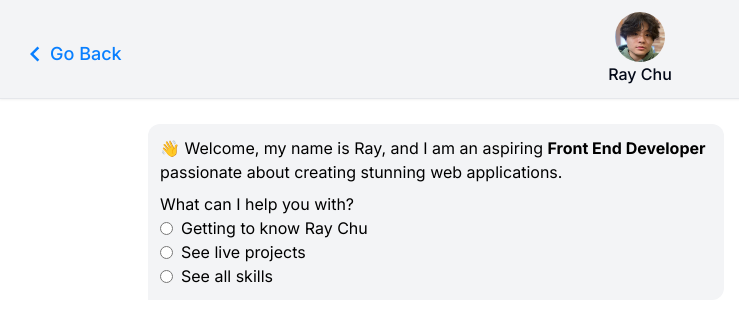
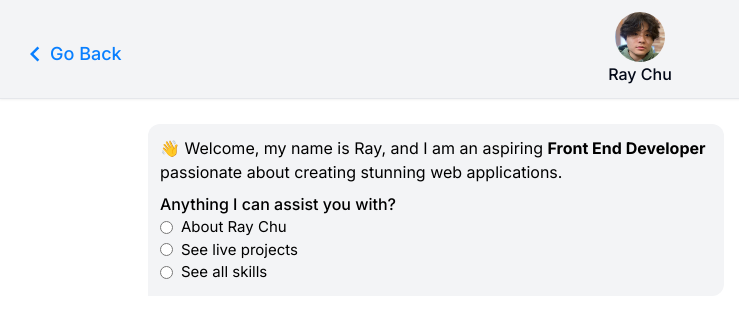
Before and after one commit to RayChu83/portfolio-v2, a Next.js app: page / in a window 1280 px wide. Shown: the top 322 px of the page, without its empty margins (0-739 px from the left). Built offline with nearby package versions, Linux system fonts and the light colour scheme.

Commit message:
Added projects option along with auto scroll when chat is updated

```diff
--- a/src/app/_components/Chats.jsx
+++ b/src/app/_components/Chats.jsx
@@ -1,27 +1,30 @@
 "use client";
 import Link from "next/link";
+import Cta from "./Cta";
+import Projects from "./Projects";
+import { useRouter } from "next/navigation";
 
 import React, { useState } from "react";
-import Cta from "./Cta";
 
-const getReceivedMessage = (type, updateChats) => {
+const GetReceivedMessage = (type, updateChats) => {
+  const { push } = useRouter();
   let message;
   switch (type) {
     case "Welcome":
       message = (
-        <>
+        <article className="bg-gray-100 text-black rounded-bl-none p-3 rounded-xl w-fit">
           <p>
             👋 Welcome, my name is Ray, and I am an aspiring{" "}
             <strong>Front End Developer </strong>
             passionate about creating stunning web applications.
           </p>
-          <Cta type={type} updateChats={updateChats} />
-        </>
+          <Cta type={type} updateChats={updateChats} push={push} />
+        </article>
       );
       break;
     case "About":
       message = (
-        <>
+        <article className="bg-gray-100 text-black rounded-bl-none p-3 rounded-xl w-fit">
           <p>
             Hey, I am Ray as mentioned earlier, I was born and raised in
             Manhattan NY, and I&apos;ve have been{" "}
@@ -50,15 +53,26 @@ const getReceivedMessage = (type, updateChats) => {
             </Link>
             .
           </p>
-          <Cta type={type} updateChats={updateChats} />
+          <Cta type={type} updateChats={updateChats} push={push} />
+        </article>
+      );
+      break;
+    case "Projects":
+      message = (
+        <>
+          <Projects />
+          <article className="bg-gray-100 text-black rounded-bl-none p-3 rounded-xl w-fit">
+            <Cta type={type} updateChats={updateChats} push={push} />
+          </article>
         </>
       );
       break;
     default: {
       message = (
-        <>
+        <article className="bg-gray-100 text-black rounded-bl-none p-3 rounded-xl w-fit">
           <p>Unable to handle your request, Please try again!</p>
-        </>
+          <Cta type={type} updateChats={updateChats} push={push} />
+        </article>
       );
     }
   }
@@ -71,25 +85,20 @@ export default function Chats() {
   ]);
   return (
     <section className="flex flex-col py-3 px-5 gap-3">
-      {chats.map((chat) => (
-        <article
-          key={chat}
-          className={`
-            ${
-              chat.direction === "received"
-                ? "bg-gray-100 text-black rounded-bl-none self-start"
-                : "bg-[--primary-color] text-white rounded-br-none self-end"
-            }
-            p-3 rounded-xl max-w-xl
-          `}
-        >
-          {chat.direction === "sent" ? (
+      {chats.map((chat) =>
+        chat.direction === "sent" ? (
+          <article
+            key={chat}
+            className={`bg-[--primary-color] text-white rounded-br-none self-end p-3 rounded-xl max-w-xl`}
+          >
             <p>{chat.message}</p>
-          ) : (
-            getReceivedMessage(chat.type, setChats)
-          )}
-        </article>
-      ))}
+          </article>
+        ) : (
+          <span key={chat} className="self-start max-w-xl">
+            {GetReceivedMessage(chat.type, setChats)}
+          </span>
+        )
+      )}
     </section>
   );
 }
--- a/src/app/_components/Cta.jsx
+++ b/src/app/_components/Cta.jsx
@@ -1,26 +1,28 @@
-import React from "react";
 import { v4 } from "uuid";
 
-export default function Cta({ type, updateChats }) {
+import React from "react";
+
+export default function Cta({ type, updateChats, push}) {
   const id = v4();
   const handleChange = (e) => {
-    updateChats((prev) => [
-      ...prev,
-      { direction: "sent", message: e.target.value },
-      { direction: "received", type: e.target.value },
-    ]);
+    updateChats((prev) => {
+      return [
+        ...prev,
+        { direction: "sent", message: e.target.value },
+        { direction: "received", type: e.target.value },
+      ];
+    });
+    push("#latestMessage");
   };
   const options = [
-    { optionValue: "About", optionLabel: "Getting to know Ray Chu" },
+    { optionValue: "About", optionLabel: "About Ray Chu" },
     { optionValue: "Projects", optionLabel: "See live projects" },
     { optionValue: "Skills", optionLabel: "See all skills" },
   ];
   return (
-    <section className="mt-2">
-      <p>
-        {type === "Welcome"
-          ? "What can I help you with?"
-          : "Anything else I can help with?"}
+    <section className={type !== "Projects" && "mt-2"}>
+      <p className="font-medium">
+        Anything {type !== "Welcome" && "else "} I can assist you with?
       </p>
       {options
         .filter((option) => option.optionValue !== type)
@@ -36,7 +38,7 @@ export default function Cta({ type, updateChats }) {
             />
             <label
               htmlFor={`${option.optionValue}-${id}`}
-              className="cursor-pointer"
+              className="cursor-pointer text-[15px]"
             >
               {option.optionLabel}
             </label>
--- /dev/null
+++ b/src/app/_components/Projects.jsx
@@ -0,0 +1,61 @@
+import { Badge } from "@/components/ui/badge";
+import Image from "next/image";
+import Link from "next/link";
+import React from "react";
+
+export default function Projects() {
+  const projects = [
+    {
+      title: "JobReach",
+      imageSrc: "/jobreach.png",
+      description:
+        "JobReach is an online platform where you can discover 100+ different jobs, filter and apply to positions based on your specific requirements, showcase your most recent work experiences & more.",
+      host: "jobreach.vercel.app",
+      stack: ["React", "Nextjs", "NextAuth", "Tailwind CSS", "MongoDB"],
+    },
+    {
+      title: "Connect Me",
+      imageSrc: "/connectme.png",
+      description:
+        "Connect Me is an interactive online network allowing users to create posts, customize profiles, follow your favorite creators & more.",
+      host: "app-connectme.netlify.app",
+      stack: ["React", "React Router", "Firebase", "Redux"],
+    },
+  ];
+  return (
+    <section className="flex flex-col gap-3 mb-3">
+      {projects.map((project) => (
+        <article
+          key={project}
+          className="bg-gray-100 text-black rounded-bl-none p-3 rounded-xl w-fit"
+        >
+          <Link
+            href={`https://${project.host}`}
+            target="_blank"
+            className="flex items-center justify-between gap-3"
+            title={project.host}
+          >
+            <div className="col-span-8">
+              <h3 className="font-bold">{project.title}</h3>
+              {project.stack.map((stackItem) => (
+                <Badge key={stackItem} variant="white" className="mr-1">
+                  {stackItem}
+                </Badge>
+              ))}
+            </div>
+            <div className="col-span-2">
+              <Image
+                src={project.imageSrc}
+                alt={project.description}
+                height={50}
+                width={50}
+                className="bg-white p-1 rounded-lg"
+              />
+            </div>
+          </Link>
+          <p className="text-sm">{project.description}</p>
+        </article>
+      ))}
+    </section>
+  );
+}
--- a/src/app/globals.css
+++ b/src/app/globals.css
@@ -1,6 +1,10 @@
 @tailwind base;
 @tailwind components;
 @tailwind utilities;
+
+html {
+  scroll-behavior: smooth;
+}
 
 @layer base {
   :root {
--- a/src/app/page.jsx
+++ b/src/app/page.jsx
@@ -1,8 +1,4 @@
-import {
-  Drawer,
-  DrawerContent,
-  DrawerTrigger,
-} from "@/components/ui/drawer";
+import { Drawer, DrawerContent, DrawerTrigger } from "@/components/ui/drawer";
 import {
   Popover,
   PopoverContent,
@@ -105,6 +101,7 @@ export default function Home() {
       <main className="mt-28 max-w-5xl m-auto">
         <Chats />
       </main>
+      <footer id="latestMessage"></footer>
     </>
   );
 }
--- /dev/null
+++ b/src/components/ui/badge.jsx
@@ -0,0 +1,35 @@
+import * as React from "react"
+import { cva } from "class-variance-authority";
+
+import { cn } from "@/lib/utils"
+
+const badgeVariants = cva(
+  "inline-flex items-center rounded-full border px-2.5 py-0.5 text-xs font-semibold transition-colors focus:outline-none focus:ring-2 focus:ring-ring focus:ring-offset-2",
+  {
+    variants: {
+      variant: {
+        default:
+          "border-transparent bg-primary text-primary-foreground hover:bg-primary/80",
+        secondary:
+          "border-transparent bg-secondary text-secondary-foreground hover:bg-secondary/80",
+        destructive:
+          "border-transparent bg-destructive text-destructive-foreground hover:bg-destructive/80",
+        outline: "text-foreground",
+        white : "bg-white"
+      },
+    },
+    defaultVariants: {
+      variant: "default",
+    },
+  }
+)
+
+function Badge({
+  className,
+  variant,
+  ...props
+}) {
+  return (<div className={cn(badgeVariants({ variant }), className)} {...props} />);
+}
+
+export { Badge, badgeVariants }
```
Also changed, not shown: public/connectme.png (added), public/jobreach.png (added).
